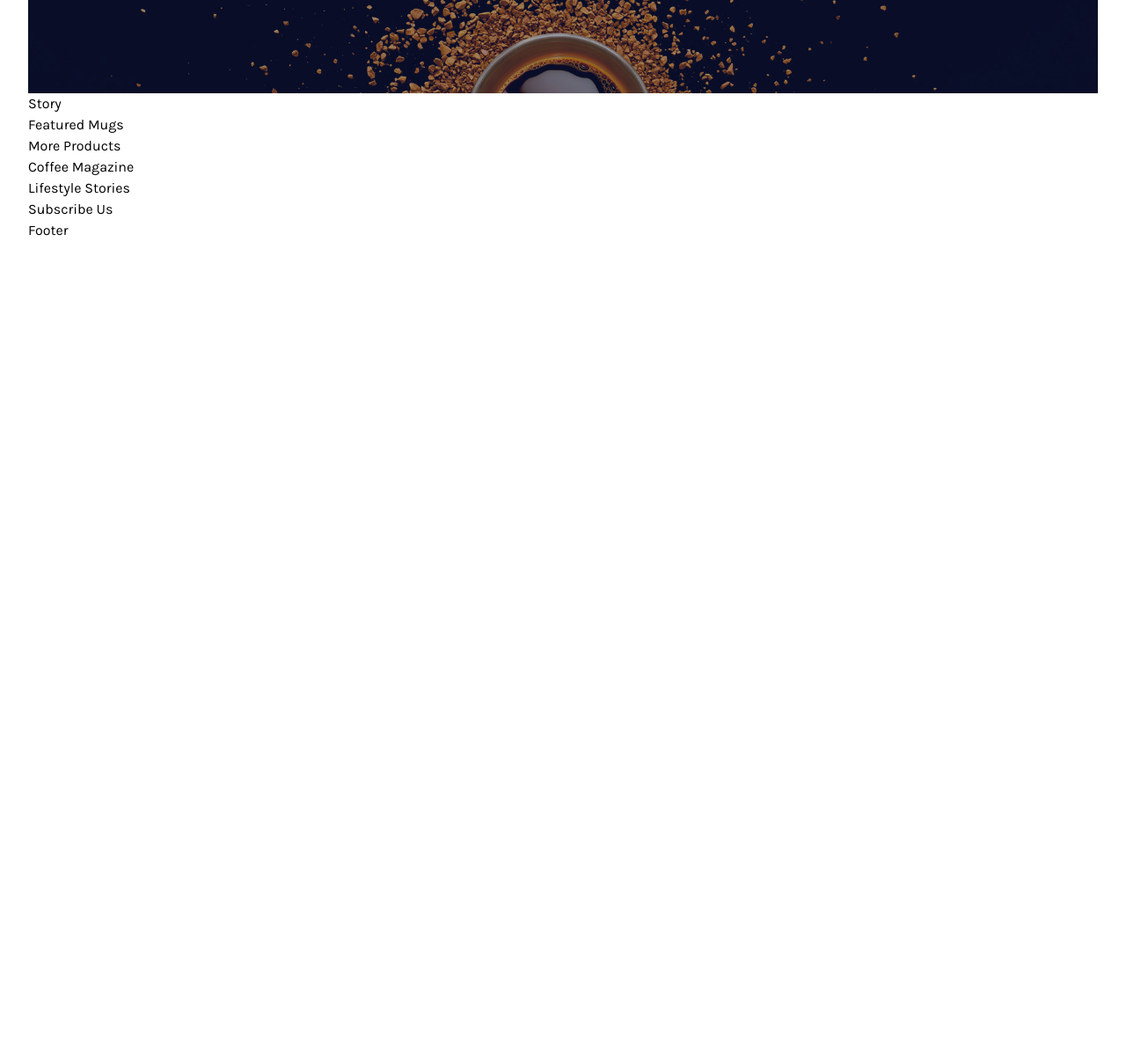
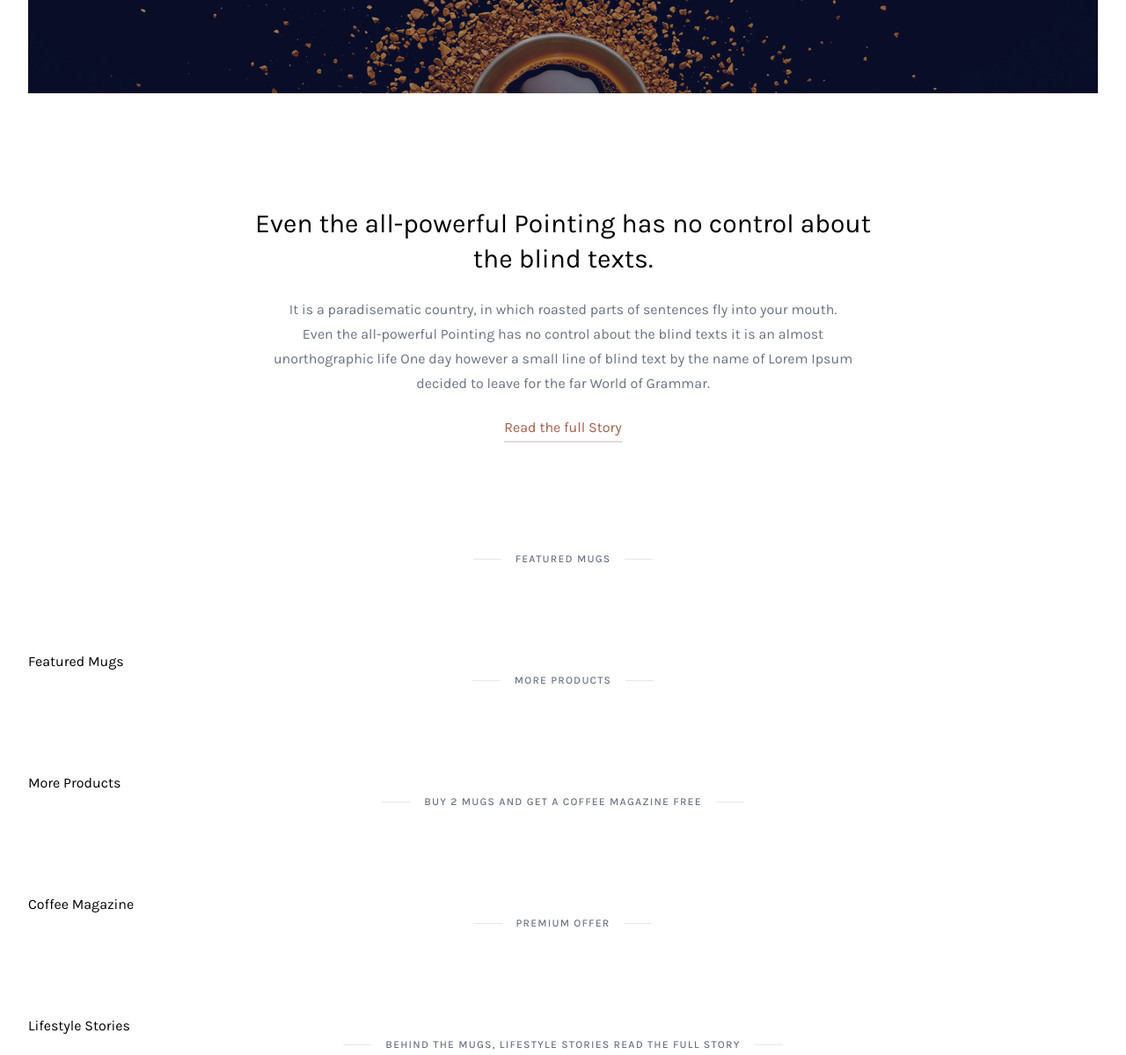
Before and after one commit to devhieu1309/tailwindcss-coffee-style, a website: page public/index.html in a window 1280 px wide. Shown: the part 500-1699 px from the top of the page at 88% size. Before the commit the page ends 800 px from the top, so only its background shows below. Drawn offline with Linux system fonts and the light colour scheme.

Commit message:
Add story and subheadline.

```diff
--- a/public/index.html
+++ b/public/index.html
@@ -9,9 +9,7 @@
   </head>
   <body>
     <div id="root">
-      <div
-        class="content-wrapper font-karla max-w-7xl text-base mx-auto px-8"
-      >
+      <div class="content-wrapper font-karla max-w-7xl text-base mx-auto px-8">
         <header class="p-6 mx-auto">
           <nav class="flex flex-row justify-between items-center relative">
             <div
@@ -21,7 +19,7 @@
             </div>
             <ul
               id="ct-top-menu"
-              class="basis-3/6 hidden lg:flex lg:items-center lg:justify-end lg:gap-8 uppercase text-sm text-gray-500 font-medium"
+              class="basis-3/6 hidden lg:items-center lg:justify-end lg:gap-8 uppercase text-sm text-gray-500 font-medium"
             >
               <li class="ct-top-menu-item">
                 <a href="#" class=""> Home </a>
@@ -92,20 +90,23 @@
         </header>
 
         <main>
-          <div class="slider h-[530px] bg-[url('./img/5be96251aaba7a58aaecdfba_Header-Pic.jpg')] bg-cover bg-no-repeat bg-bottom">
-            <div class="w-full h-full flex justify-center items-center bg-gray-900/40">
+          <div
+            class="slider h-[530px] bg-[url('./img/5be96251aaba7a58aaecdfba_Header-Pic.jpg')] bg-cover bg-no-repeat bg-bottom"
+          >
+            <div
+              class="w-full h-full flex justify-center items-center bg-gray-900/40"
+            >
               <div class="mx-16 text-white text-center">
-                <div class="uppercase mb-6">
-                  Best Place To Buy Coffee
-                </div>
-                <div class="font-medium text-5xl mb-6">
-                  Coffee Mugs
-                </div>
+                <div class="uppercase mb-6">Best Place To Buy Coffee</div>
+                <div class="font-medium text-5xl mb-6">Coffee Mugs</div>
                 <div class="font-medium text-lg mb-8">
-                  The most versatile furniture you will ever own. Designed to fit your life.
+                  The most versatile furniture you will ever own. Designed to
+                  fit your life.
                 </div>
                 <div class="flex justify-center">
-                  <div class="uppercase bg-white text-gray-900 w-max tracking-wider py-4 px-8 text-sm font-semibold cursor-pointer hover:bg-white/90">
+                  <div
+                    class="uppercase bg-white text-gray-900 w-max tracking-wider py-4 px-8 text-sm font-semibold cursor-pointer hover:bg-white/90"
+                  >
                     Explore Our Products
                   </div>
                 </div>
@@ -114,21 +115,77 @@
           </div>
           <!-- End slider -->
 
-          <div class="story">Story</div>
+          <div class="">
+            <div class="w-full h-full flex justify-center items-center">
+              <div
+                class="px-4 sm:px-16 md:px-32 lg:px-56 xl:px-64 py-32 text-center"
+              >
+                <div class="text-3xl mb-6 leading-10">
+                  Even the all-powerful Pointing has no control about the blind
+                  texts.
+                </div>
+                <div class="text-gray-500 leading-7 mb-6">
+                  It is a paradisematic country, in which roasted parts of
+                  sentences fly into your mouth.
+                  <br />
+                  Even the all-powerful Pointing has no control about the blind
+                  texts it is an almost unorthographic life One day however a
+                  small line of blind text by the name of Lorem Ipsum decided to
+                  leave for the far World of Grammar.
+                </div>
+                <div class="">
+                  <a
+                    class="text-coffee-400 hover:text-coffee-600 relative after:absolute after:-bottom-2 after:left-0 after:bg-coffee-50 hover:after:bg-coffee-200 after:h-0.5 after:w-full after:transition-all after:ease-in-out after:duration-400"
+                    href="#"
+                    >Read the full Story</a
+                  >
+                </div>
+              </div>
+            </div>
+          </div>
           <!-- End story -->
 
+          <div class="ct-subheadline">
+            <div class="ct-subheadline-deco-line"></div>
+            <div class="ct-subheadline-deco-label">Featured Mugs</div>
+            <div class="ct-subheadline-deco-line w-8 h-px bg-gray-200"></div>
+          </div>
           <div class="featured-mugs">Featured Mugs</div>
           <!-- End featured-mugs -->
 
+          <div class="ct-subheadline">
+            <div class="ct-subheadline-deco-line"></div>
+            <div class="ct-subheadline-deco-label">More Products</div>
+            <div class="ct-subheadline-deco-line w-8 h-px bg-gray-200"></div>
+          </div>
           <div class="more-products">More Products</div>
           <!-- End more-products -->
 
+          <div class="ct-subheadline">
+            <div class="ct-subheadline-deco-line"></div>
+            <div class="ct-subheadline-deco-label">
+              Buy 2 mugs and get a coffee magazine free
+            </div>
+            <div class="ct-subheadline-deco-line w-8 h-px bg-gray-200"></div>
+          </div>
           <div class="coffee-magazine">Coffee Magazine</div>
           <!-- End coffee-magazine -->
 
+          <div class="ct-subheadline">
+            <div class="ct-subheadline-deco-line"></div>
+            <div class="ct-subheadline-deco-label">Premium Offer</div>
+            <div class="ct-subheadline-deco-line w-8 h-px bg-gray-200"></div>
+          </div>
           <div class="lifestyle-stories">Lifestyle Stories</div>
           <!-- End lifestyle-stories -->
 
+          <div class="ct-subheadline">
+            <div class="ct-subheadline-deco-line"></div>
+            <div class="ct-subheadline-deco-label">
+              Behind the mugs, lifestyle stories Read the Full Story
+            </div>
+            <div class="ct-subheadline-deco-line w-8 h-px bg-gray-200"></div>
+          </div>
           <div class="subscribe-us">Subscribe Us</div>
           <!-- End subscribe-us -->
         </main>
--- a/src/input.css
+++ b/src/input.css
@@ -2,7 +2,10 @@
 @import "tailwindcss";
 
 @theme {
-  --color-light-coffee: #c89f94;
+  --color-coffee-50:  #e8d6d8;
+  --color-coffee-200:  #c89f94;
+  --color-coffee-400:  #a25f4b;
+  --color-coffee-600:  #744838;
   --font-karla: "Karla", sans-serif;
   --animate-slideDown: slideDown .5s ease-in-out;
 
@@ -22,7 +25,7 @@
 }
 
 .ct-top-menu-item {
-  @apply cursor-pointer py-1 hover:text-gray-800 relative lg:after:absolute lg:after:bottom-0 lg:after:left-0 lg:after:bg-light-coffee lg:after:h-0.5 lg:after:w-0 hover:lg:after:w-full lg:after:transition-all lg:after:ease-in-out lg:after:duration-300;
+  @apply cursor-pointer py-1 hover:text-gray-800 relative lg:after:absolute lg:after:bottom-0 lg:after:left-0 lg:after:bg-coffee-200 lg:after:h-0.5 lg:after:w-0 hover:lg:after:w-full lg:after:transition-all lg:after:ease-in-out lg:after:duration-300;
 }
 
 .ct-top-menu-item-active {
@@ -36,3 +39,15 @@
 .ct-badge-circle {
   @apply text-sm text-center rounded-full px-1.5;
 }
+
+.ct-subheadline {
+  @apply flex justify-center items-center mb-24;
+}
+
+.ct-subheadline-deco-line {
+  @apply w-8 h-px bg-gray-200;
+}
+
+.ct-subheadline-deco-label {
+  @apply uppercase mx-4 tracking-widest text-gray-500 font-medium text-[12px] text-center;
+}
```
Also changed, not shown: public/output.css.
